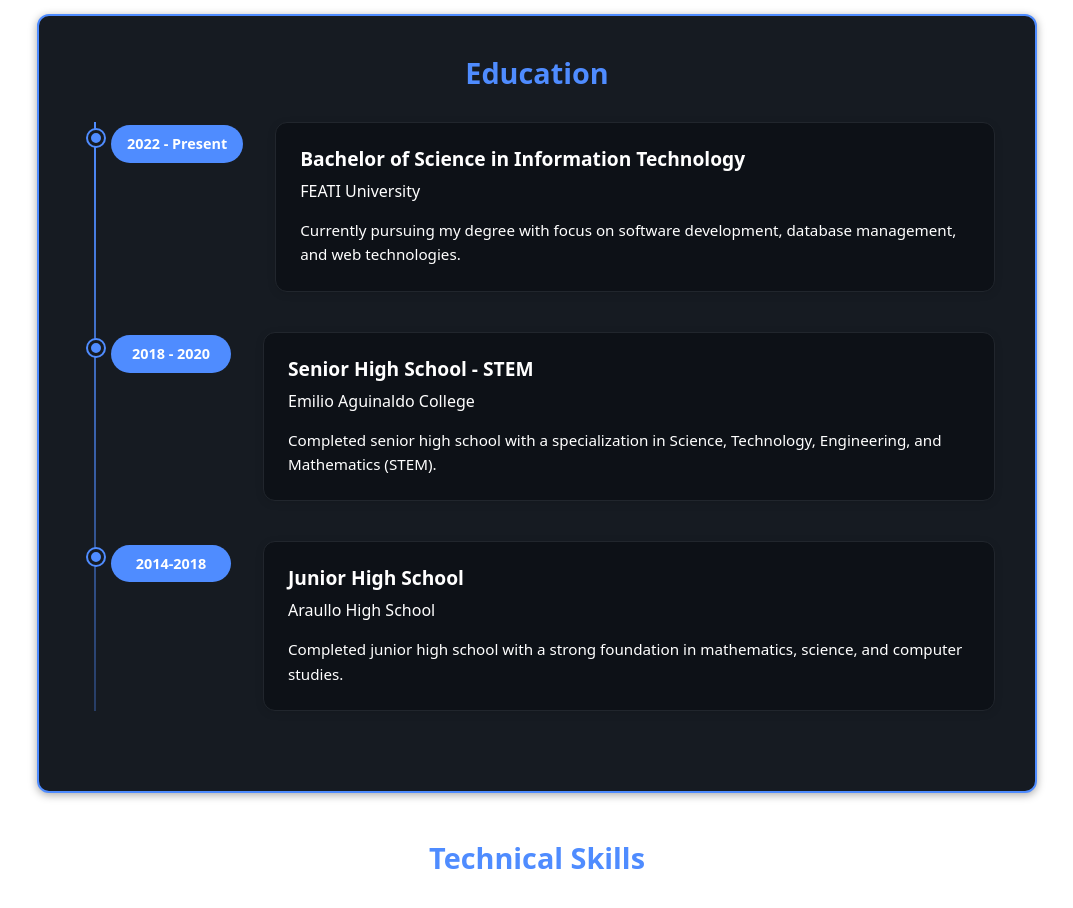
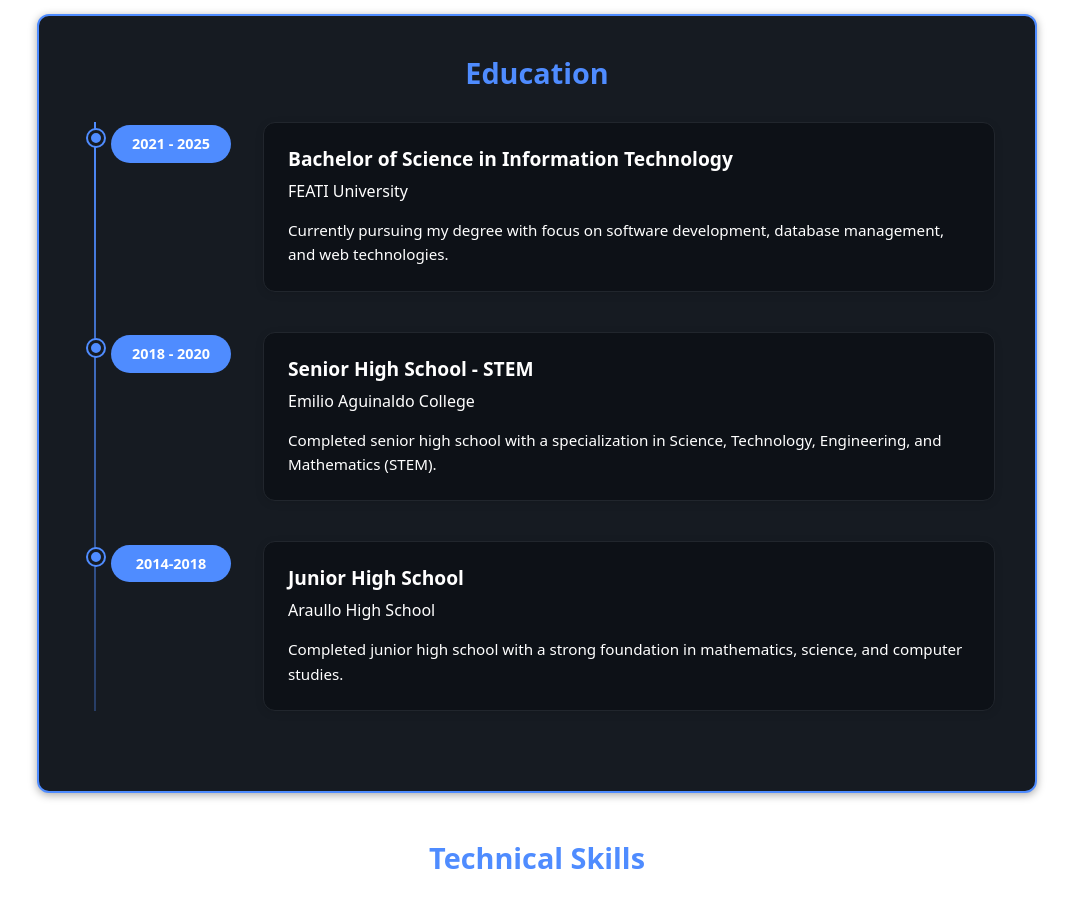
Before and after one commit to vincecharles/Portfolio, a Next.js app: page /about in a window 1280 px wide. Shown: the part 880-1788 px from the top of the page, without its empty margins (103-1176 px from the left). Built offline with nearby package versions, Linux system fonts and the light colour scheme.

Commit message:
feat: create AboutSection component with animated biography, education timeline, and certification modals

```diff
--- a/components/AboutSection.js
+++ b/components/AboutSection.js
@@ -149,7 +149,7 @@
 					<div className="about-timeline">
 						<div className="timeline-item">
 							<div className="timeline-date">
-								<span>2022 - Present</span>
+								<span>2021 - 2025</span>
 							</div>
 							<div className="timeline-content">
 								<h4>Bachelor of Science in Information Technology</h4>
```
